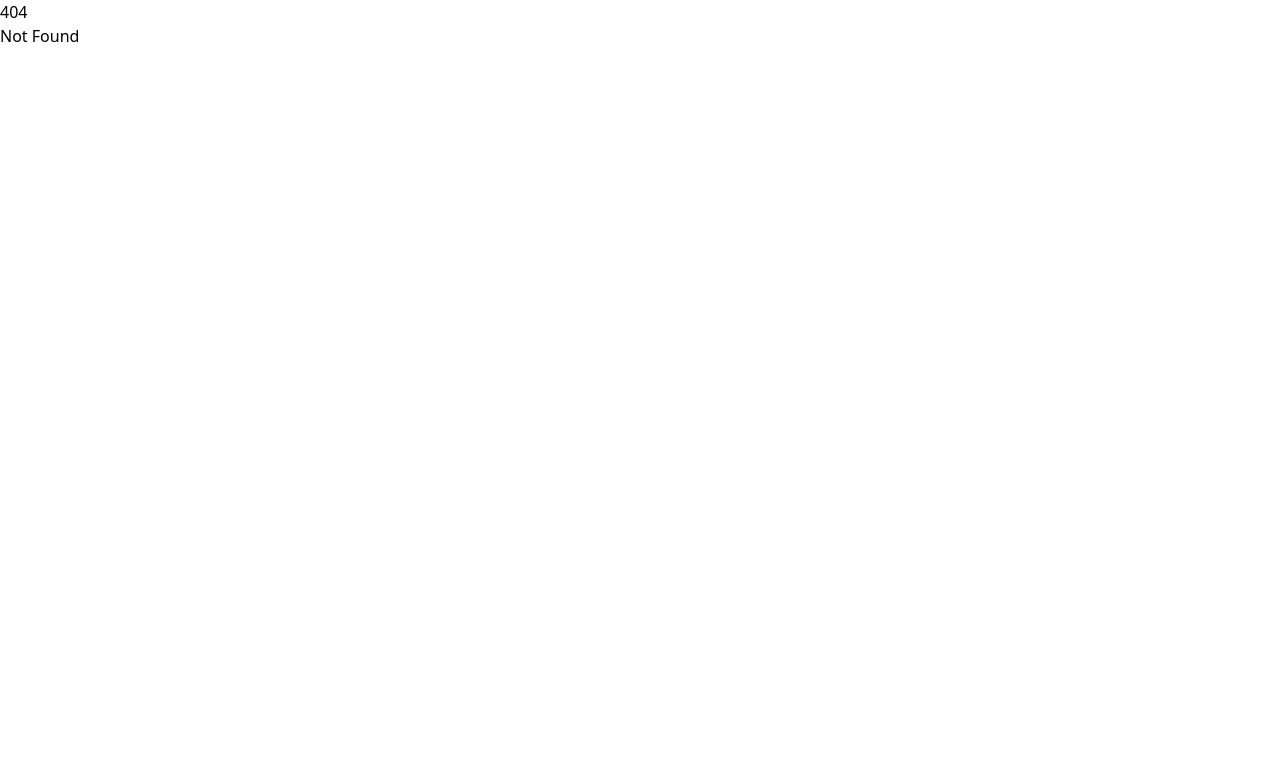
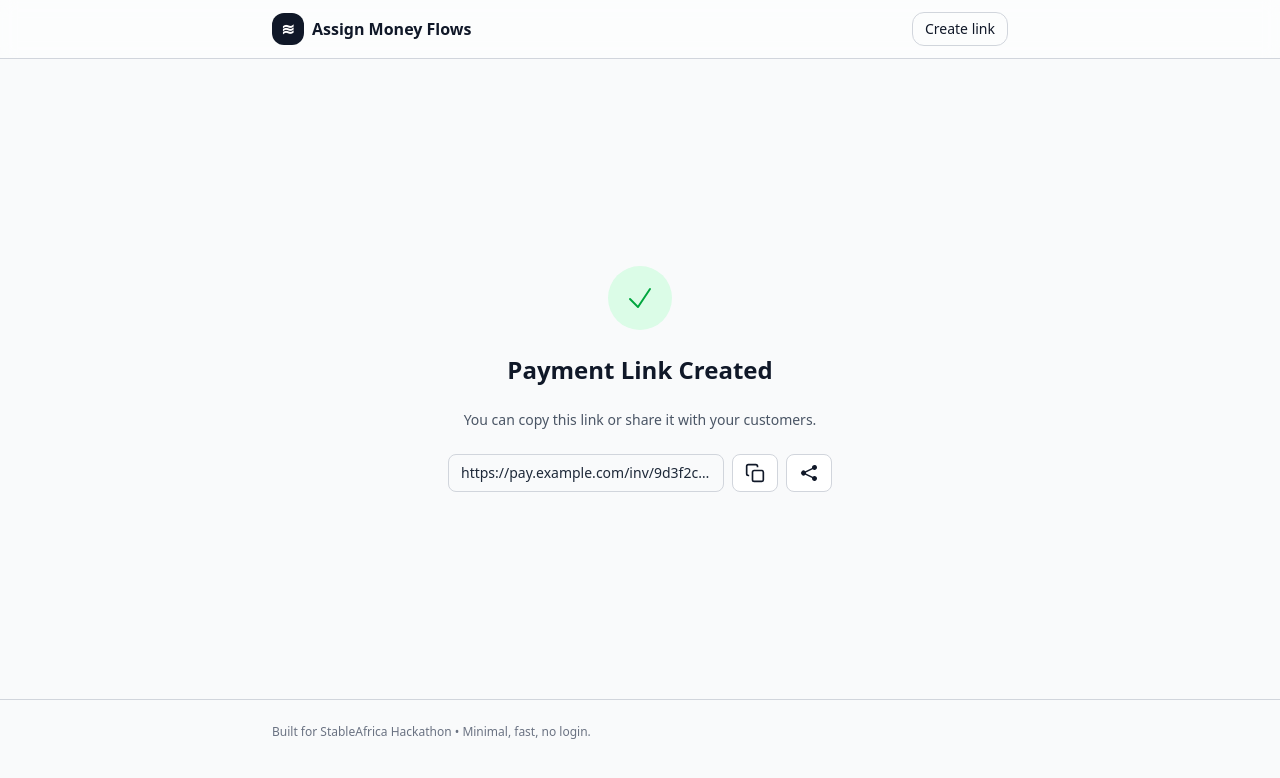
Before and after one commit to assignmoney/assign-web-spark, a SvelteKit app: page /done in a window 1280 px wide. Before the commit this address had no page. Shown: the top 778 px of the page. Built offline with nearby package versions, Linux system fonts and the light colour scheme.

Commit message:
feat: done page

```diff
--- /dev/null
+++ b/src/routes/(main)/done/+page.svelte
@@ -0,0 +1,143 @@
+<script lang="ts">
+  let link: string = "https://pay.example.com/inv/9d3f2c4e";
+  let feedback = "";
+  let timer: number | null = null;
+
+  async function copyLink() {
+    try {
+      await navigator.clipboard.writeText(link);
+      showFeedback("✅ Link copied to clipboard");
+    } catch {
+      showFeedback("⚠️ Couldn't copy — select manually");
+    }
+  }
+
+  async function shareLink() {
+    if (navigator.share) {
+      try {
+        await navigator.share({
+          title: "Payment Completed",
+          text: "Payment was successful. Reference link:",
+          url: link,
+        });
+        showFeedback("✅ Link shared");
+      } catch {
+        showFeedback("❌ Share canceled");
+      }
+    } else {
+      showFeedback("⚠️ Sharing not supported");
+    }
+  }
+
+  function showFeedback(msg: string) {
+    feedback = msg;
+    if (timer) clearTimeout(timer);
+    timer = setTimeout(() => (feedback = ""), 2500) as unknown as number;
+  }
+</script>
+
+<div
+  class="min-h-[75vh] md:min-h-[70vh] flex items-center justify-center bg-gray-50 px-4"
+>
+  <div class="w-full max-w-md">
+    <div class="p-8 space-y-6 text-center">
+      <!-- icon -->
+      <div
+        class="mx-auto flex items-center justify-center h-16 w-16 rounded-full bg-green-100"
+      >
+        <svg
+          xmlns="http://www.w3.org/2000/svg"
+          viewBox="0 0 24 24"
+          fill="currentColor"
+          class="w-8 h-8 text-green-600"
+        >
+          <path
+            fill-rule="evenodd"
+            d="M19.916 4.626a.75.75 0 0 1 .208 1.04l-9 13.5a.75.75 0 0 1-1.154.114l-6-6a.75.75 0 0 1 1.06-1.06l5.353 5.353 8.493-12.74a.75.75 0 0 1 1.04-.207Z"
+            clip-rule="evenodd"
+          />
+        </svg>
+      </div>
+
+      <!-- Title -->
+      <h1 class="text-2xl font-bold text-gray-900">Payment Link Created</h1>
+      <p class="text-gray-600 text-sm">
+        You can copy this link or share it with your customers.
+      </p>
+
+      <!-- Link box -->
+      <div class="flex items-stretch gap-2">
+        <input
+          type="url"
+          readonly
+          value={link}
+          title={link}
+          class="flex-1 rounded-lg border border-gray-300 px-3 py-2 text-sm text-gray-800 bg-gray-50 focus:bg-white focus:ring-2 focus:ring-blue-500 focus:border-blue-500 outline-none truncate cursor-pointer"
+          on:click={(e) => (e.currentTarget as HTMLInputElement).select()}
+        />
+
+        <!-- Copy Button -->
+        <button
+          type="button"
+          aria-label="Copy payment link"
+          on:click={copyLink}
+          class="inline-flex items-center justify-center rounded-lg border border-gray-300 px-3 py-2 text-sm font-medium bg-white hover:bg-gray-50 active:scale-[0.97] transition"
+        >
+          <svg
+            xmlns="http://www.w3.org/2000/svg"
+            viewBox="0 0 24 24"
+            fill="none"
+            stroke="currentColor"
+            stroke-width="2"
+            class="w-5 h-5"
+          >
+            <rect x="9" y="9" width="13" height="13" rx="2" ry="2" />
+            <path d="M5 15H4a2 2 0 0 1-2-2V4a2 2 0 0 1 2-2h9a2 2 0 0 1 2 2v1" />
+          </svg>
+        </button>
+
+        <!-- Share Button -->
+        <button
+          type="button"
+          aria-label="Share payment link"
+          on:click={shareLink}
+          class="inline-flex items-center justify-center rounded-lg border border-gray-300 px-3 py-2 text-sm font-medium bg-white hover:bg-gray-50 active:scale-[0.97] transition"
+        >
+          <svg
+            xmlns="http://www.w3.org/2000/svg"
+            viewBox="0 0 20 20"
+            fill="currentColor"
+            class="size-5"
+          >
+            <path
+              d="M13 4.5a2.5 2.5 0 1 1 .702 1.737L6.97 9.604a2.518 2.518 0 0 1 0 .792l6.733 3.367a2.5 2.5 0 1 1-.671 1.341l-6.733-3.367a2.5 2.5 0 1 1 0-3.475l6.733-3.366A2.52 2.52 0 0 1 13 4.5Z"
+            />
+          </svg>
+        </button>
+      </div>
+
+      <!-- Feedback (accessible) -->
+      {#if feedback}
+        <p class="text-sm text-gray-400 animate-fade-in" aria-live="polite">
+          {feedback}
+        </p>
+      {/if}
+    </div>
+  </div>
+</div>
+
+<style>
+  .animate-fade-in {
+    animation: fadeIn 0.3s ease-in-out;
+  }
+  @keyframes fadeIn {
+    from {
+      opacity: 0;
+      transform: translateY(3px);
+    }
+    to {
+      opacity: 1;
+      transform: translateY(0);
+    }
+  }
+</style>
```
